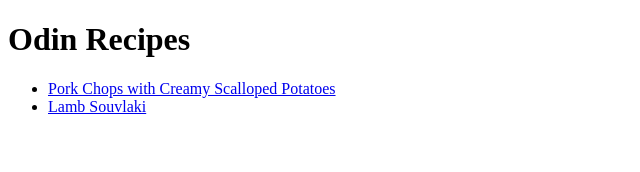
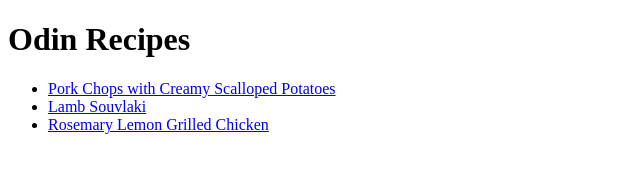
Before and after one commit to Magicmanhoss/odin-recipes, a plain HTML site: page index.html in a window 1280 px wide. Shown: the whole page, without its empty margins (0-640 px from the left). Drawn offline with Linux system fonts and the light colour scheme.

Commit message:
add rosemary chicken link to ul

```diff
--- a/index.html
+++ b/index.html
@@ -10,7 +10,7 @@
         <ul>
             <li><a href="recipes/scalloped-potatoes.html" target="_blank" rel="noopener noreferrer">Pork Chops with Creamy Scalloped Potatoes</a></li>
             <li><a href="recipes/lamb-souvlaki.html" target="_blank" rel="noopener noreferrer">Lamb Souvlaki</a></li>
-
+            <li><a href="recipes/rosemary-chicken.html" target="_blank" rel="noopener noreferrer">Rosemary Lemon Grilled Chicken</a></li>
         </ul>
     </body>
 </html>
```
